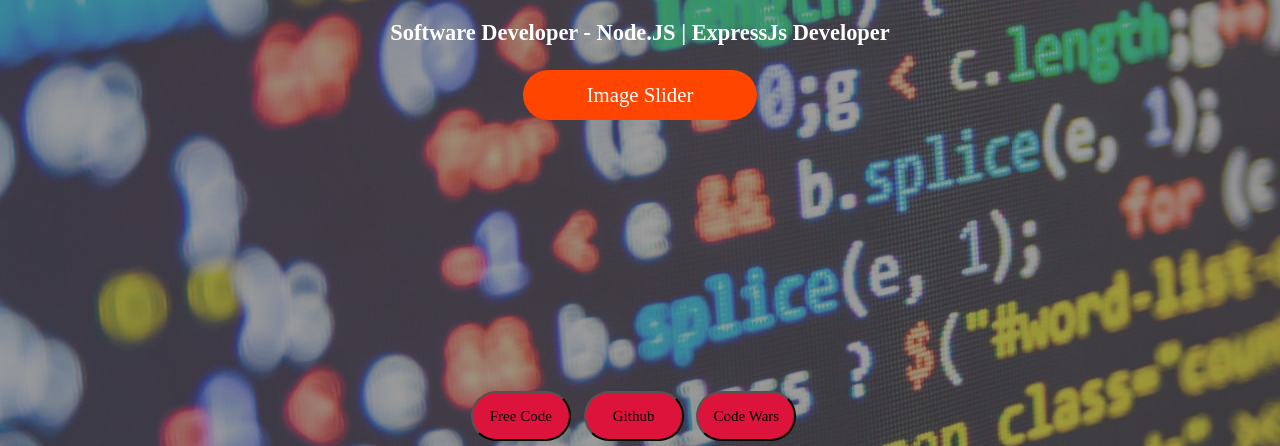
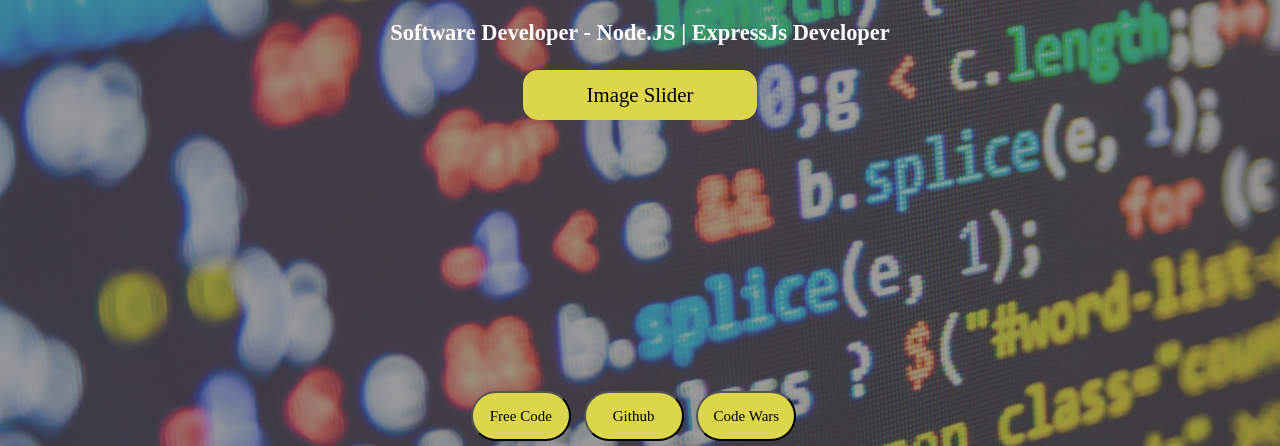
Before and after one commit to ayoshamaher/GSG-Portfolio, a plain HTML site: page index.html in a window 1280 px wide. Shown: the part 354-800 px from the top of the page. Drawn offline with Linux system fonts and the light colour scheme.

Commit message:
Update main.css

```diff
--- a/main.css
+++ b/main.css
@@ -48,16 +48,13 @@ body {
   font-size: 1.4rem;
 }
 .btn-primary {
-  border-radius: 5px;
+  border-radius: 15px;
   padding: .8rem 4rem;
   border: none;
-  color: white;
   font-size: 1.3rem;
-}
-.btn-primary {
   cursor: pointer;
-  background-color: orangered;
-  border-radius: 30px;
+  background-color: #dbd64b;
+  color: #000000;
   height: 50px;
 }
 .btn-primary:hover {
@@ -65,7 +62,8 @@ body {
 }
 .btn-secondary {
   cursor: pointer;
-  background-color: crimson;
+  background-color: #dbd64b;
+  color: #000000;
   border-radius: 30px;
   height: 50px;
   width: 100px;
```
